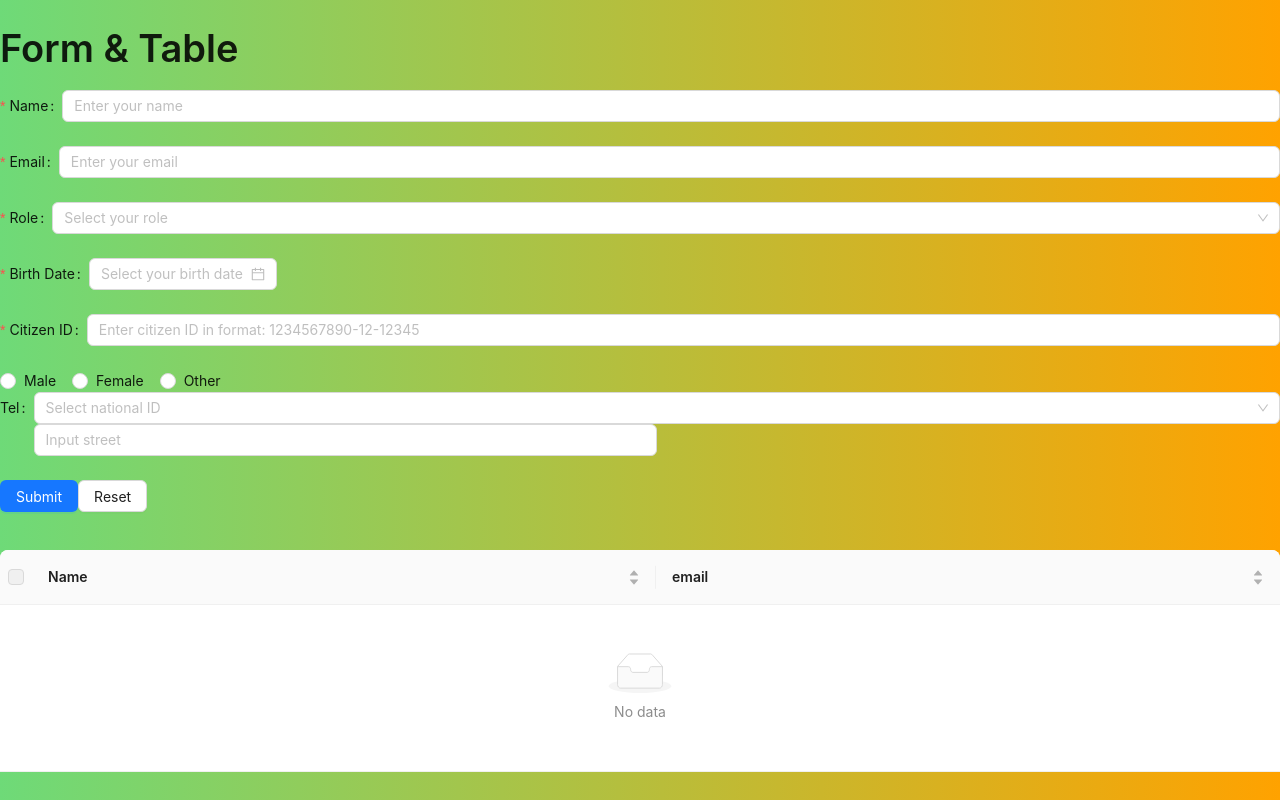
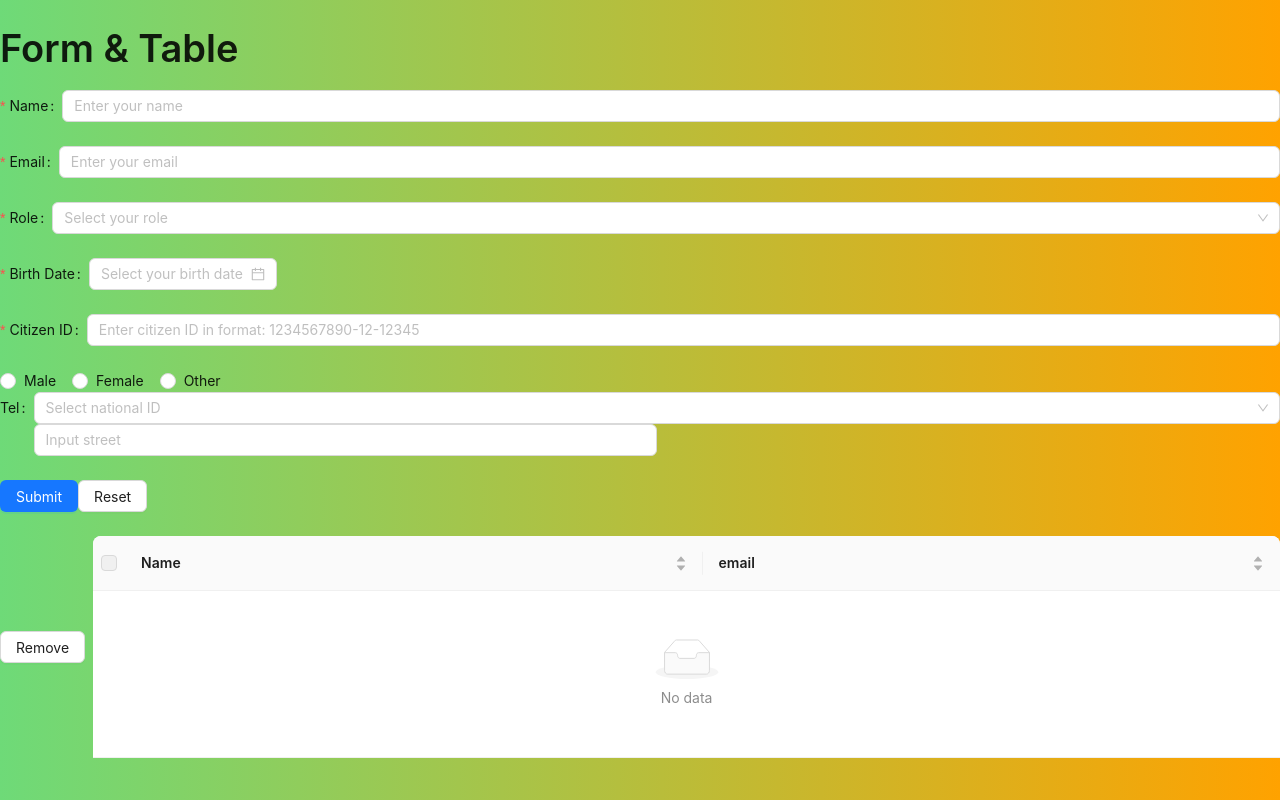
Before and after one commit to waramity/swift-dynamics-interview-test, a React (Create React App) app: page /test-2 in a window 1280 px wide. Built offline with nearby package versions, Linux system fonts and the light colour scheme.

Commit message:
add delete btn test 2

```diff
--- a/src/components/Test2/Test2.tsx
+++ b/src/components/Test2/Test2.tsx
@@ -17,14 +17,16 @@ const { Title } = Typography;
 const Test2: React.FC = (props) => {
 
   const [form] = Form.useForm();
-  // const [sortedInfo, setSortedInfo] = useState<SorterResult<FormState>>({});
   const dispatch = useDispatch();
   const formState = useSelector((state: RootState) => state.form);
   const sortedInfo = useSelector((state: RootState) => state.table.sortedInfo);
 
-
   const onReset = () => {
     form.resetFields();
+  };
+
+  const onDelete = () => {
+    console.log('hi')
   };
 
   const onFinish = (values: any) => {
@@ -36,7 +38,6 @@ const Test2: React.FC = (props) => {
 
   const handleChange: TableProps<FormState>['onChange'] = (pagination, filters, sorter) => {
     console.log('Various parameters', pagination, filters, sorter);
-    // setSortedInfo(sorter as SorterResult<FormState>);
     dispatch(setSortedInfo(sorter as SorterResult<FormState>));
 
   };
@@ -185,6 +186,9 @@ const Test2: React.FC = (props) => {
         </Form.Item>
     </Form>
     <Space style={{ marginBottom: 16 }}>
+       <Button htmlType="button" onClick={onDelete}>
+           Remove
+       </Button>
       <Table columns={columns} dataSource={formState} onChange={handleChange} rowSelection={{ ...rowSelection }}/>
     </Space>
     </div>
```
